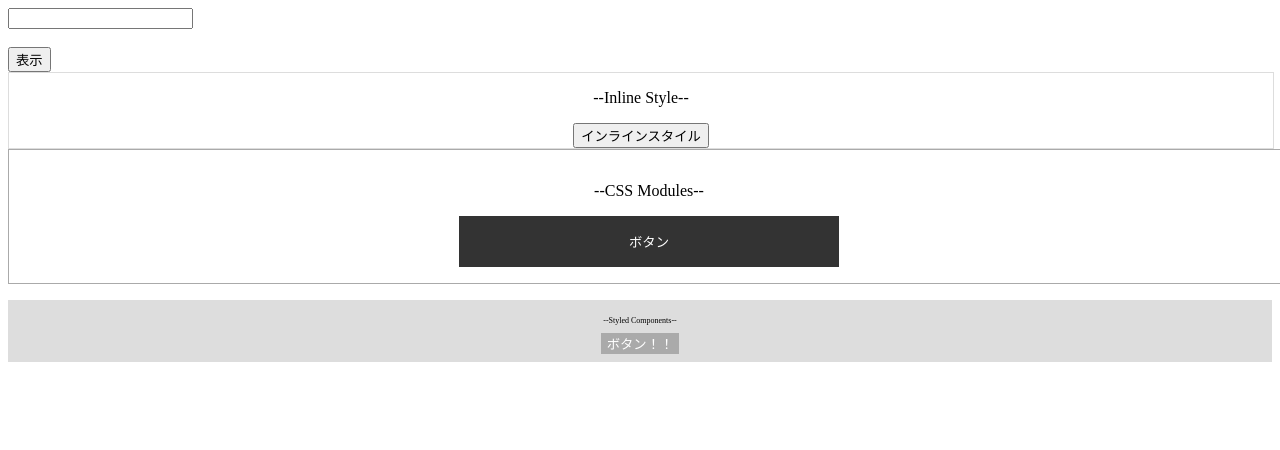
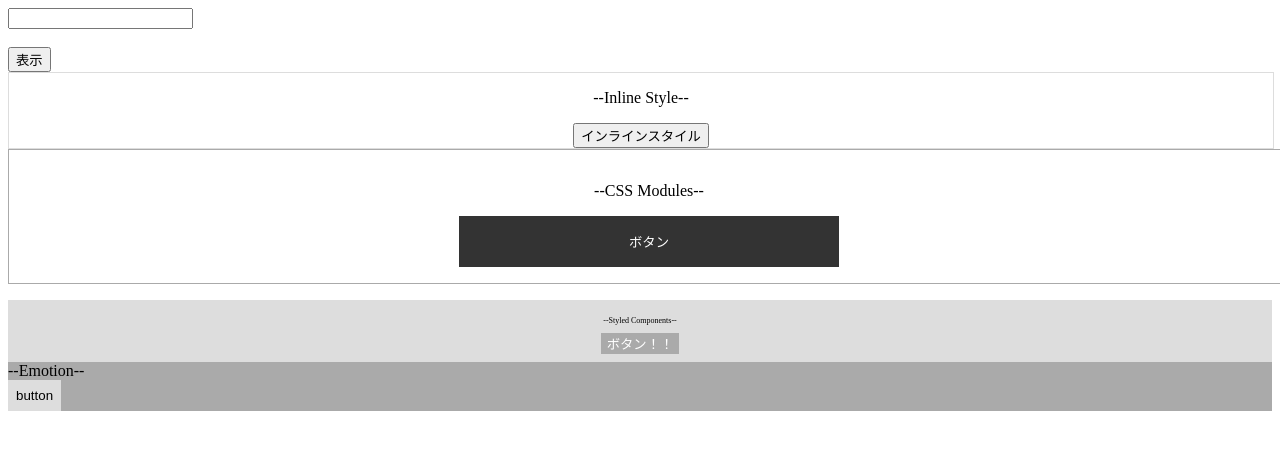
Before and after one commit to Yoshida010/react--u01, a React (Vite) app: page / in a window 1280 px wide. Shown: the top 450 px of the page. Built offline with nearby package versions, Linux system fonts and the light colour scheme.

Commit message:
修正 Emotionでcssを注意されないようにtsconfingを修正

```diff
--- a/package.json
+++ b/package.json
@@ -9,6 +9,8 @@
 		"preview": "vite preview"
 	},
 	"dependencies": {
+		"@emotion/react": "^11.10.5",
+		"@emotion/styled": "^11.10.5",
 		"axios": "^1.1.3",
 		"node-sass": "^8.0.0",
 		"react": "^17.0.2",
--- a/src/App.tsx
+++ b/src/App.tsx
@@ -2,6 +2,7 @@ import { FC } from "react";
 import { useState, useCallback } from "react";
 import { ChildArea } from "./ChildArea";
 import { CssModules } from "./components/CssModules";
+import { Emotion } from "./components/Emotion";
 import { InlineStyle } from "./components/InlineStyle";
 import { StyledComponents } from "./components/StyledComponents";
 
@@ -33,6 +34,7 @@ export const App: FC = () => {
 			<InlineStyle />
 			<CssModules />
 			<StyledComponents />
+			<Emotion />
 		</div>
 	);
 };
--- /dev/null
+++ b/src/components/Emotion.tsx
@@ -0,0 +1,36 @@
+import { FC } from "react";
+/** @jsxImportSource @emotion/react */
+import { jsx, css } from "@emotion/react";
+import styled from "@emotion/styled";
+
+export const Emotion: FC = () => {
+	// styled jsxの書き方
+	// scssの書き方がそのまま可能
+	const styles = {
+		containerStyle: css`
+			background-color: #aaa;
+		`,
+	};
+
+	// インラインスタイルの書き方
+	const titleStyle = css({
+		margin: 0,
+	});
+
+	return (
+		<div css={styles.containerStyle}>
+			<p css={titleStyle}>--Emotion--</p>
+			<SButton>button</SButton>
+		</div>
+	);
+};
+
+const SButton = styled.button`
+	padding: 8px;
+	background-color: #ddd;
+	border: none;
+	transition: 0.3s;
+	&:hover {
+		background-color: #fff;
+	}
+`;
--- a/tsconfig.json
+++ b/tsconfig.json
@@ -14,7 +14,8 @@
 		"resolveJsonModule": true,
 		"isolatedModules": true,
 		"noEmit": true,
-    "jsx": "react-jsx"
+		"jsx": "react-jsx",
+		"types": ["@emotion/react/types/css-prop"]
 	},
 	"include": ["src"],
 	"references": [{ "path": "./tsconfig.node.json" }]
```
Also changed, not shown: 1 other file (tests, documents, lock files or other folders). Lines whose indentation alone changed are shown as unchanged.
